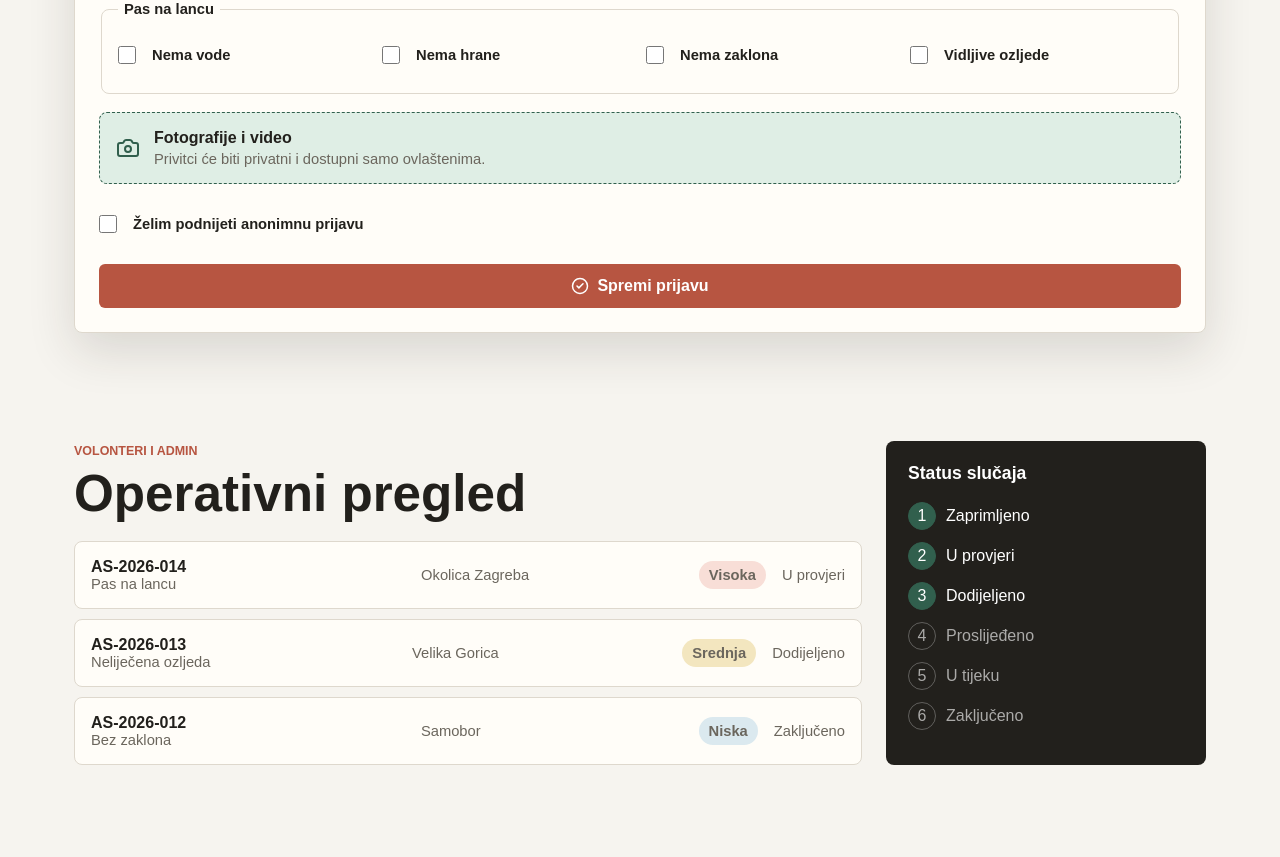
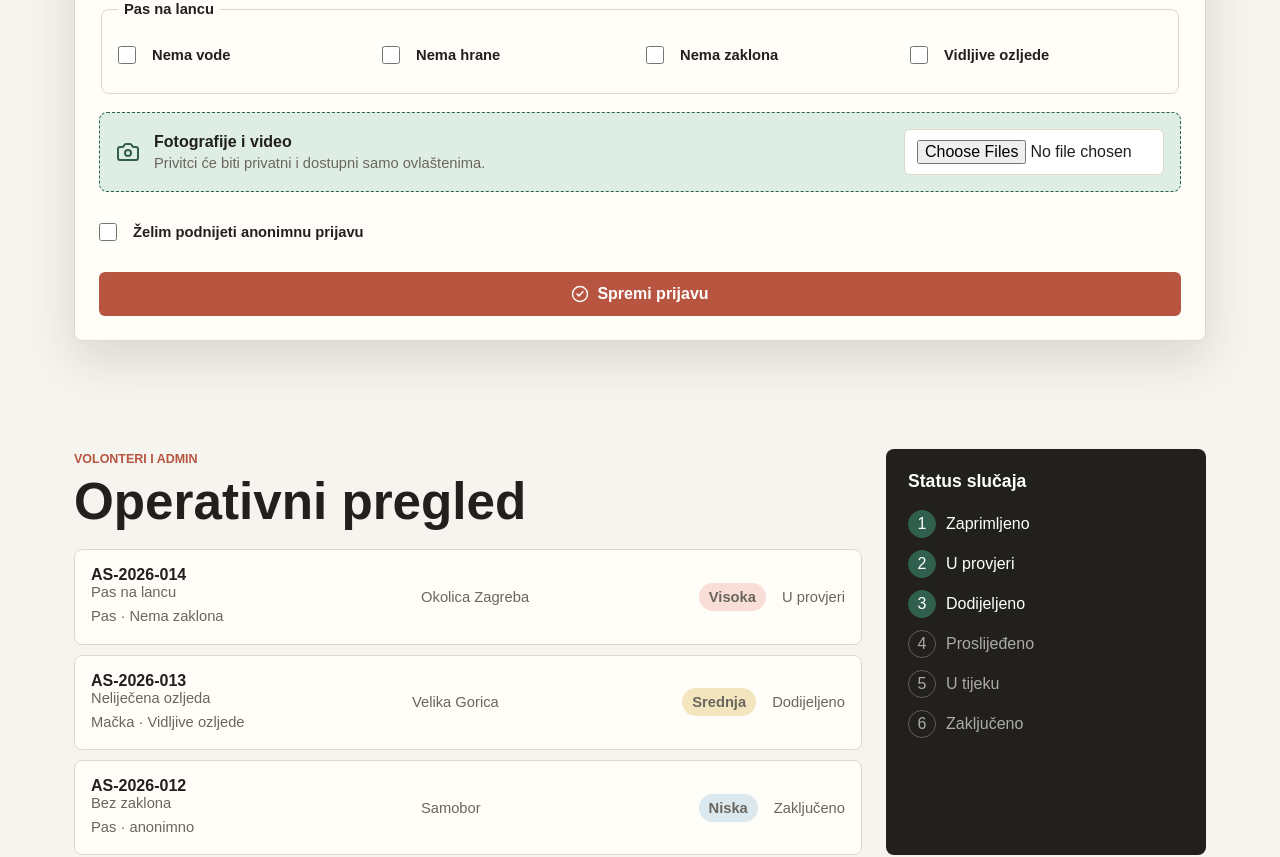
Before and after one commit to slykan/andeoske_sapice, a Next.js app: page / in a window 1280 px wide. Shown: the part 1500-2357 px from the top of the page. Built offline with nearby package versions, Linux system fonts and the light colour scheme.

Commit message:
Add client-side report submission

```diff
--- a/app/globals.css
+++ b/app/globals.css
@@ -318,6 +318,21 @@ legend {
   margin-top: 4px;
 }
 
+.upload input {
+  margin-left: auto;
+  max-width: 260px;
+}
+
+.form-feedback {
+  background: #edf7ef;
+  border: 1px solid #b8d8bf;
+  border-radius: 6px;
+  color: var(--green);
+  font-weight: 700;
+  line-height: 1.45;
+  padding: 12px 14px;
+}
+
 .workspace--split {
   display: grid;
   gap: 24px;
@@ -341,9 +356,16 @@ legend {
 }
 
 .report-card p,
-.report-card span {
+.report-card span,
+.report-card small {
   color: var(--muted);
   font-size: 0.92rem;
+}
+
+.report-card small {
+  display: block;
+  line-height: 1.45;
+  margin-top: 6px;
 }
 
 .urgency {
@@ -459,4 +481,14 @@ legend {
     align-items: flex-start;
     grid-template-columns: 1fr;
   }
+
+  .upload {
+    align-items: flex-start;
+    flex-direction: column;
+  }
+
+  .upload input {
+    margin-left: 0;
+    max-width: 100%;
+  }
 }
--- a/app/page.tsx
+++ b/app/page.tsx
@@ -1,3 +1,6 @@
+"use client";
+
+import { FormEvent, useMemo, useState } from "react";
 import {
   AlertTriangle,
   Camera,
@@ -30,13 +33,29 @@ const statuses = [
   "Zaključeno",
 ];
 
-const reports = [
+type Report = {
+  id: string;
+  category: string;
+  place: string;
+  urgency: string;
+  status: string;
+  animal: string;
+  description: string;
+  flags: string[];
+  anonymous: boolean;
+};
+
+const initialReports: Report[] = [
   {
     id: "AS-2026-014",
     category: "Pas na lancu",
     place: "Okolica Zagreba",
     urgency: "Visoka",
     status: "U provjeri",
+    animal: "Pas",
+    description: "Dugotrajno držanje na lancu bez vidljivog zaklona.",
+    flags: ["Nema zaklona"],
+    anonymous: false,
   },
   {
     id: "AS-2026-013",
@@ -44,6 +63,10 @@ const reports = [
     place: "Velika Gorica",
     urgency: "Srednja",
     status: "Dodijeljeno",
+    animal: "Mačka",
+    description: "Vidljiva ozljeda i otežano kretanje.",
+    flags: ["Vidljive ozljede"],
+    anonymous: false,
   },
   {
     id: "AS-2026-012",
@@ -51,10 +74,49 @@ const reports = [
     place: "Samobor",
     urgency: "Niska",
     status: "Zaključeno",
+    animal: "Pas",
+    description: "Provjereno na terenu i zaključeno.",
+    flags: [],
+    anonymous: true,
   },
 ];
 
 export default function Home() {
+  const [reports, setReports] = useState(initialReports);
+  const [savedReportId, setSavedReportId] = useState("");
+
+  const nextReportNumber = useMemo(() => {
+    return reports.reduce((highest, report) => {
+      const number = Number(report.id.split("-").at(-1));
+      return Number.isFinite(number) ? Math.max(highest, number) : highest;
+    }, 0);
+  }, [reports]);
+
+  function handleSubmit(event: FormEvent<HTMLFormElement>) {
+    event.preventDefault();
+
+    const form = event.currentTarget;
+    const data = new FormData(form);
+    const reportId = `AS-2026-${String(nextReportNumber + 1).padStart(3, "0")}`;
+    const flags = data.getAll("flags").map(String);
+
+    const newReport: Report = {
+      id: reportId,
+      category: String(data.get("category") || "Pas na lancu"),
+      place: String(data.get("place") || "Nepoznata lokacija"),
+      urgency: String(data.get("urgency") || "Srednja"),
+      status: "Zaprimljeno",
+      animal: String(data.get("animal") || "Nije navedeno"),
+      description: String(data.get("description") || ""),
+      flags,
+      anonymous: data.get("anonymous") === "on",
+    };
+
+    setReports((currentReports) => [newReport, ...currentReports]);
+    setSavedReportId(reportId);
+    form.reset();
+  }
+
   return (
     <main>
       <section className="hero">
@@ -112,10 +174,10 @@ export default function Home() {
           <span>Građanin</span>
           <h2>Nova prijava</h2>
         </div>
-        <form className="report-form">
+        <form className="report-form" onSubmit={handleSubmit}>
           <label>
             Kategorija
-            <select defaultValue="Pas na lancu">
+            <select defaultValue="Pas na lancu" name="category">
               {categories.map((category) => (
                 <option key={category}>{category}</option>
               ))}
@@ -125,21 +187,29 @@ export default function Home() {
             Lokacija ili približno područje
             <div className="field-with-icon">
               <MapPin size={18} />
-              <input placeholder="Npr. naselje, ulica ili opis mjesta" />
+              <input
+                name="place"
+                placeholder="Npr. naselje, ulica ili opis mjesta"
+                required
+              />
             </div>
           </label>
           <label>
             Opis nepravilnosti
-            <textarea placeholder="Opis uvjeta, trajanje problema, vidljive ozljede..." />
+            <textarea
+              name="description"
+              placeholder="Opis uvjeta, trajanje problema, vidljive ozljede..."
+              required
+            />
           </label>
           <div className="form-grid">
             <label>
               Vrsta životinje
-              <input placeholder="Pas, mačka, drugo..." />
+              <input name="animal" placeholder="Pas, mačka, drugo..." required />
             </label>
             <label>
               Hitnost
-              <select defaultValue="Visoka">
+              <select defaultValue="Visoka" name="urgency">
                 <option>Visoka</option>
                 <option>Srednja</option>
                 <option>Niska</option>
@@ -150,16 +220,16 @@ export default function Home() {
             <legend>Pas na lancu</legend>
             <div className="checks">
               <label>
-                <input type="checkbox" /> Nema vode
+                <input name="flags" type="checkbox" value="Nema vode" /> Nema vode
               </label>
               <label>
-                <input type="checkbox" /> Nema hrane
+                <input name="flags" type="checkbox" value="Nema hrane" /> Nema hrane
               </label>
               <label>
-                <input type="checkbox" /> Nema zaklona
+                <input name="flags" type="checkbox" value="Nema zaklona" /> Nema zaklona
               </label>
               <label>
-                <input type="checkbox" /> Vidljive ozljede
+                <input name="flags" type="checkbox" value="Vidljive ozljede" /> Vidljive ozljede
               </label>
             </div>
           </fieldset>
@@ -169,12 +239,18 @@ export default function Home() {
               <strong>Fotografije i video</strong>
               <p>Privitci će biti privatni i dostupni samo ovlaštenima.</p>
             </div>
+            <input aria-label="Dodaj fotografije ili video" multiple type="file" />
           </div>
           <label className="checkbox-line">
-            <input type="checkbox" />
+            <input name="anonymous" type="checkbox" />
             Želim podnijeti anonimnu prijavu
           </label>
-          <button className="button button--primary" type="button">
+          {savedReportId ? (
+            <p className="form-feedback" role="status">
+              Prijava {savedReportId} je zaprimljena i dodana u operativni pregled.
+            </p>
+          ) : null}
+          <button className="button button--primary" type="submit">
             <CheckCircle2 size={18} />
             Spremi prijavu
           </button>
@@ -193,6 +269,11 @@ export default function Home() {
                 <div>
                   <strong>{report.id}</strong>
                   <p>{report.category}</p>
+                  <small>
+                    {report.animal}
+                    {report.flags.length ? ` · ${report.flags.join(", ")}` : ""}
+                    {report.anonymous ? " · anonimno" : ""}
+                  </small>
                 </div>
                 <span>{report.place}</span>
                 <span className={`urgency urgency--${report.urgency.toLowerCase()}`}>
```
